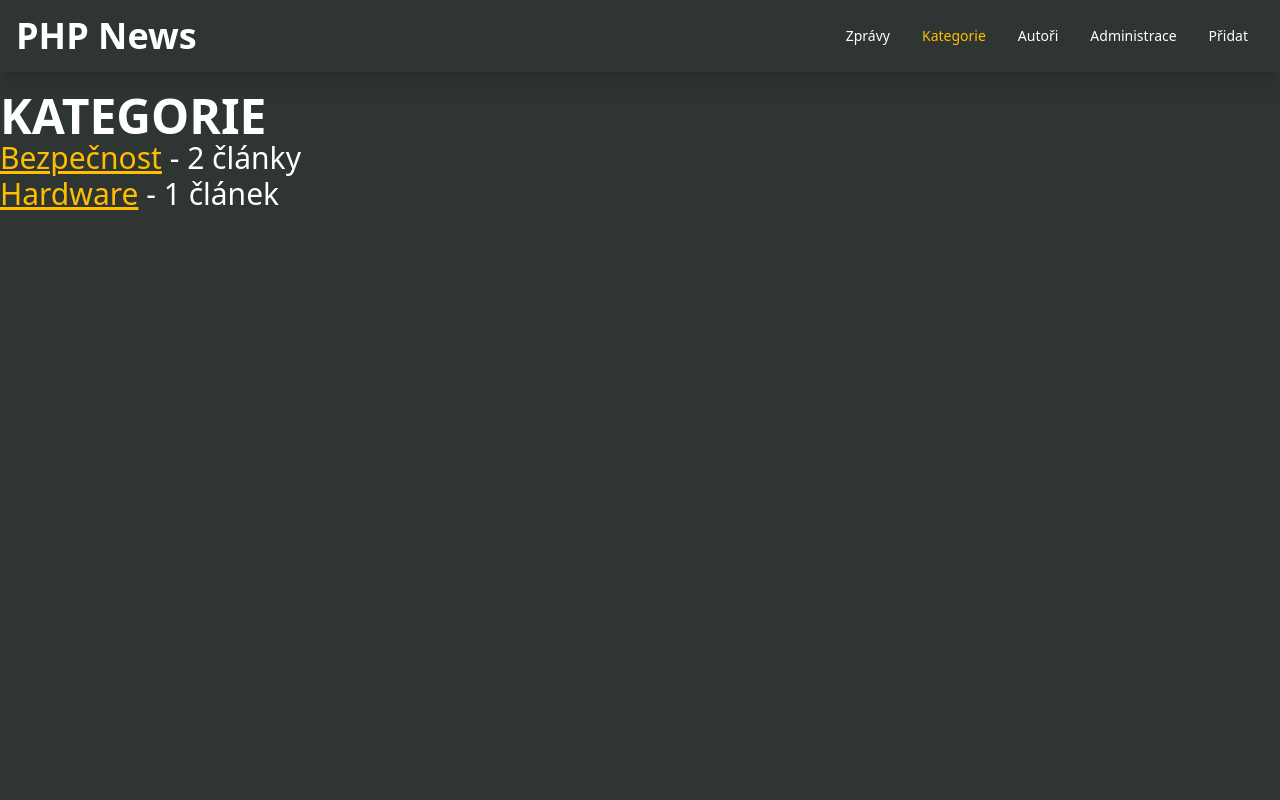
After one commit to kubahasek/twe_news, a PHP site: page /category.php in a window 1280 px wide. The commit adds this page. Run offline with PHP 8.4, Linux system fonts and the light colour scheme; data comes from the database, SQL or seed files in the repository.

Commit message:
feat: category list page

```diff
--- /dev/null
+++ b/category.php
@@ -0,0 +1,56 @@
+<html lang="en">
+<head>
+    <meta charset="UTF-8">
+    <meta name="viewport" content="width=device-width, initial-scale=1.0">
+    <link rel="stylesheet" href="https://unpkg.com/flowbite@1.5.3/dist/flowbite.min.css" />
+    <link rel="stylesheet" href="output.css">
+    <title>The #1 trusted news source!</title>
+</head>
+<?php
+        require "utils.php";
+        $categories = getCategories();
+?>
+<body class="bg-dark text-white">
+  <!-- colors: https://coolors.co/2e3532-ffbf00-c9c5cb-648767-7f2ccb -->
+  <nav class="bg-dark text-gray border-gray-200 px-2 sm:px-4 py-2.5 rounded shadow-xl">
+    <div class="container flex flex-wrap justify-between items-center mx-auto">
+      <a href="https://flowbite.com/" class="flex items-center">
+          <span class="self-center text-white text-4xl font-semibold whitespace-nowrap dark:text-white">PHP News</span>
+      </a>
+      <button data-collapse-toggle="navbar-default" type="button" class="inline-flex items-center p-2 ml-3 text-sm text-gray-500 rounded-lg md:hidden hover:bg-gray-100 focus:outline-none focus:ring-2 focus:ring-gray-200 dark:text-gray-400 dark:hover:bg-gray-700 dark:focus:ring-gray-600" aria-controls="navbar-default" aria-expanded="false">
+        <span class="sr-only">Open main menu</span>
+        <svg class="w-6 h-6" aria-hidden="true" fill="currentColor" viewBox="0 0 20 20" xmlns="http://www.w3.org/2000/svg"><path fill-rule="evenodd" d="M3 5a1 1 0 011-1h12a1 1 0 110 2H4a1 1 0 01-1-1zM3 10a1 1 0 011-1h12a1 1 0 110 2H4a1 1 0 01-1-1zM3 15a1 1 0 011-1h12a1 1 0 110 2H4a1 1 0 01-1-1z" clip-rule="evenodd"></path></svg>
+      </button>
+      <div class="hidden w-full md:block md:w-auto" id="navbar-default">
+        <ul class="flex flex-col p-4 mt-4 bg-dark rounded-lg border border-gray-100 md:flex-row md:space-x-8 md:mt-0 md:text-sm md:font-medium md:border-0">
+          <li>
+            <a href="/twe_news/" class="block py-2 pr-4 pl-3 hover:text-yellow rounded md:bg-dark md:p-0" aria-current="page">Zprávy</a>
+          </li>
+          <li>
+            <a href="/twe_news/category.php" class="block py-2 pr-4 pl-3 text-dark bg-yellow rounded md:bg-dark md:text-yellow md:p-0" aria-current="page">Kategorie</a>
+          </li>
+          <li>
+            <a href="#" class="block py-2 pr-4 pl-3 text-white hover:text-yellow rounded md:bg-dark md:p-0 " aria-current="page">Autoři</a>
+          </li>
+          <li>
+            <a href="#" class="block py-2 pr-4 pl-3 text-white hover:text-yellow rounded md:bg-dark md:p-0 " aria-current="page">Administrace</a>
+          </li>
+          <li>
+            <a href="#" class="block py-2 pr-4 pl-3 text-white hover:text-yellow rounded md:bg-dark md:p-0 " aria-current="page">Přidat</a>
+          </li>
+        </ul>
+      </div>
+    </div>
+  </nav>
+  <main>
+    <div class="container mx-auto mt-5 md:p-0 px-2">
+        <h1 class="text-white text-5xl uppercase font-bold">Kategorie</h1>
+        <?php foreach($categories as $c): ?>
+        <div>
+        <h1 class="text-3xl"><a class="cursor-pointer text-yellow underline" href="/twe_news/index.php?id=<?= $c["id"] ?>"><?= $c["name"] ?></a> - <?= $c["numOfArticles"] ?> <?= $c["numOfArticles"] > 1 ? "články" : "článek" ?></h1>
+        </div>
+        <?php endforeach; ?>
+  </main>
+    <script src="https://unpkg.com/flowbite@1.5.3/dist/flowbite.js"></script>
+</body>
+</html>
--- a/output.css
+++ b/output.css
@@ -764,6 +764,11 @@ video {
   line-height: 1;
 }
 
+.text-3xl {
+  font-size: 1.875rem;
+  line-height: 2.25rem;
+}
+
 .font-semibold {
   font-weight: 600;
 }
--- a/utils.php
+++ b/utils.php
@@ -18,3 +18,11 @@ function getArticles(): array {
         ";
         return run($sql);
 }
+
+function getCategories(){
+        $sql = "SELECT c.*, count(a.id) as numOfArticles FROM category c
+                INNER JOIN article_category ac on c.id = ac.category_id
+                INNER JOIN article a ON ac.article_id = a.id
+                GROUP BY c.id";
+        return run($sql);
+}
```
